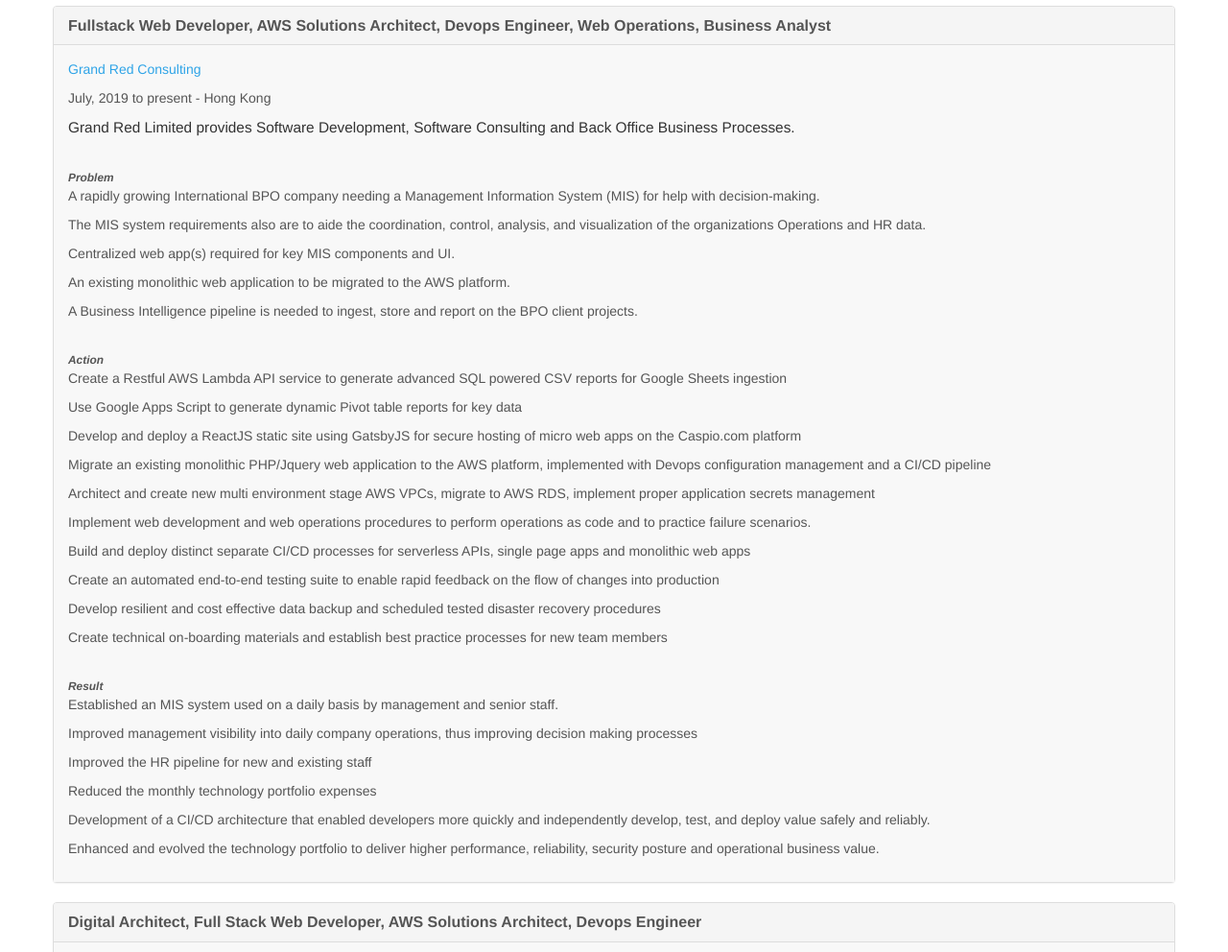
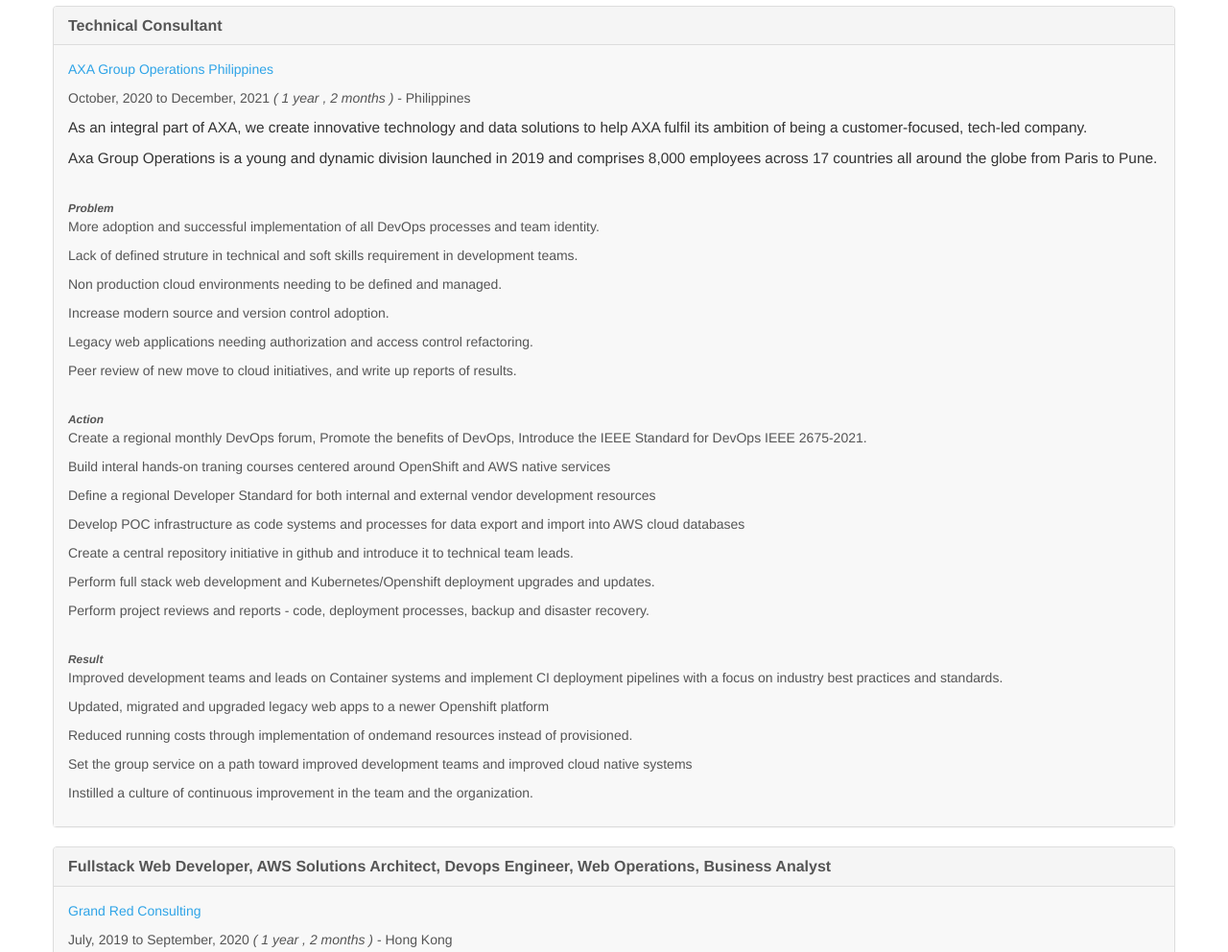
Before and after one commit to rudijs/resume, a website: page index.html in a window 1280 px wide. Shown: the part 1140-2132 px from the top of the page at 96% size. Drawn offline with Linux system fonts and the light colour scheme.

Commit message:
Updates for 2021

```diff
--- a/index.html
+++ b/index.html
@@ -93,11 +93,56 @@
         <h1>Work Experience</h1>
         <div class="panel panel-default">
           <div class="panel-heading">
+            <h3 class="panel-title"><b>Technical Consultant</b></h3>
+          </div>
+          <div class="panel-body">
+            <p><a href="https://www.linkedin.com/company/axa-group-operations/" target="_blank">AXA Group Operations Philippines</a></p>
+            <p>October, 2020 to December, 2021 <i>( 1 year , 2 months )</i> - Philippines</p>
+
+            <p class="summary">As an integral part of AXA, we create innovative technology and data solutions to help AXA fulfil its ambition of being a customer-focused, tech-led company.</p>
+            <p class="summary">Axa Group Operations is a young and dynamic division launched in 2019 and comprises 8,000 employees across 17 countries all around the globe from Paris to Pune.</p>
+            <br />
+
+            <i
+              ><small><b>Problem</b></small></i
+            >
+            <p>More adoption and successful implementation of all DevOps processes and team identity.</p>
+            <p>Lack of defined struture in technical and soft skills requirement in development teams.</p>
+            <p>Non production cloud environments needing to be defined and managed.</p>
+            <p>Increase modern source and version control adoption.</p>
+            <p>Legacy web applications needing authorization and access control refactoring.</p>
+            <p>Peer review of new move to cloud initiatives, and write up reports of results.</p>
+            <br />
+
+            <i
+              ><small><b>Action</b></small></i
+            >
+            <p>Create a regional monthly DevOps forum, Promote the benefits of DevOps, Introduce the IEEE Standard for DevOps IEEE 2675-2021.</p>
+            <p>Build interal hands-on traning courses centered around OpenShift and AWS native services</p>
+            <p>Define a regional Developer Standard for both internal and external vendor development resources</p>
+            <p>Develop POC infrastructure as code systems and processes for data export and import into AWS cloud databases</p>
+            <p>Create a central repository initiative in github and introduce it to technical team leads.</p>
+            <p>Perform full stack web development and Kubernetes/Openshift deployment upgrades and updates.</p>
+            <p>Perform project reviews and reports - code, deployment processes, backup and disaster recovery.</p>
+            <br />
+
+            <i
+              ><small><b>Result</b></small></i
+            >
+            <p>Improved development teams and leads on Container systems and implement CI deployment pipelines with a focus on industry best practices and standards.</p>
+            <p>Updated, migrated and upgraded legacy web apps to a newer Openshift platform</p>
+            <p>Reduced running costs through implementation of ondemand resources instead of provisioned.</p>
+            <p>Set the group service on a path toward improved development teams and improved cloud native systems</p>
+            <p>Instilled a culture of continuous improvement in the team and the organization.</p>
+          </div>
+        </div>
+        <div class="panel panel-default">
+          <div class="panel-heading">
             <h3 class="panel-title"><b>Fullstack Web Developer, AWS Solutions Architect, Devops Engineer, Web Operations, Business Analyst</b></h3>
           </div>
           <div class="panel-body">
             <p><a href="http://grandredlimited.com" target="_blank">Grand Red Consulting</a></p>
-            <p>July, 2019 to present <i></i> - Hong Kong</p>
+            <p>July, 2019 to September, 2020 <i>( 1 year , 2 months )</i> - Hong Kong</p>
 
             <p class="summary">Grand Red Limited provides Software Development, Software Consulting and Back Office Business Processes.</p>
             <br />
```
Also changed, not shown: resume.json (+51 -42 lines).
